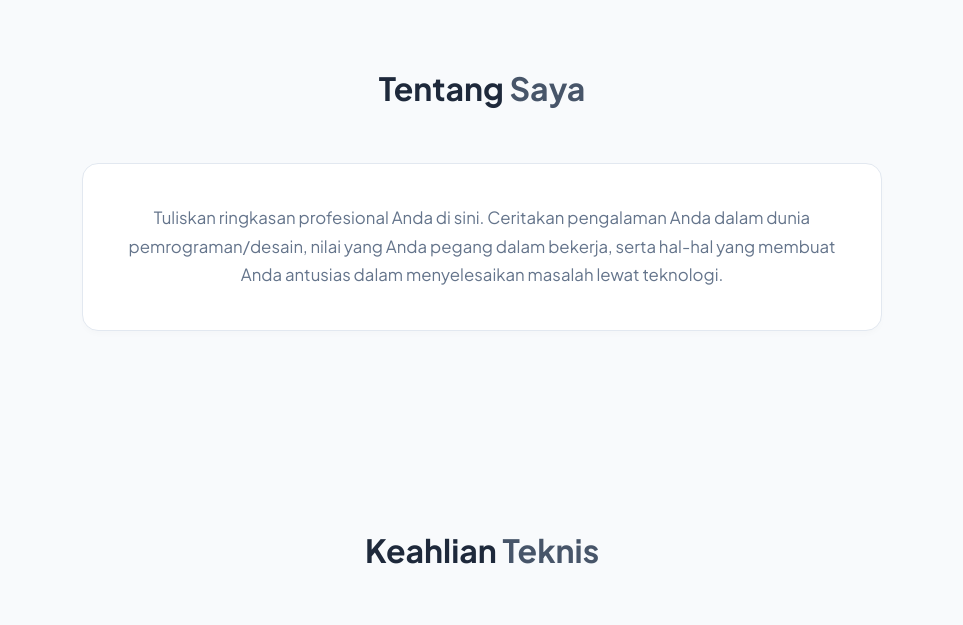
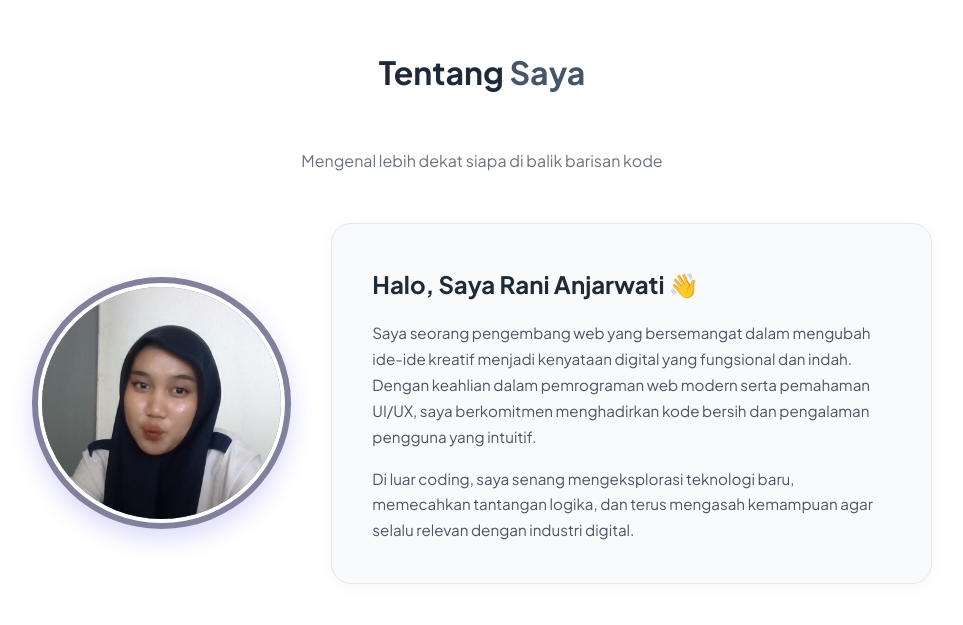
Before and after one commit to ranianjarwati/portofolio, a Vue app: page / in a window 1280 px wide. Shown: the part 835-1460 px from the top of the page, without its empty margins (158-1121 px from the left). Built offline with nearby package versions, Linux system fonts and the light colour scheme.

Commit message:
Menambahkan kegiatan poto dan update konten kegiatan magang1

```diff
--- a/src/components/HeaderApp.vue
+++ b/src/components/HeaderApp.vue
@@ -1,7 +1,7 @@
 <template>
     <nav>
         <div class="nav-container">
-            <a href="/" class="nav-logo">Portofolio<span>.</span></a>
+            <a href="/" class="nav-logo">Rani Anjarwati<span>.</span></a>
             <ul class="nav-menu">
                 <li><router-link to="/#about">Tentang</router-link></li>
                 <li><router-link to="/#skills">keahlian</router-link></li>
--- a/src/view/HomeView.vue
+++ b/src/view/HomeView.vue
@@ -14,10 +14,39 @@
         </header>
 
         <!-- Tentang Saya -->
-        <section id="about">
-            <h2 class="section-title">Tentang <span>Saya</span></h2>
-            <div class="about-card">
-                <p>Tuliskan ringkasan profesional Anda di sini. Ceritakan pengalaman Anda dalam dunia pemrograman/desain, nilai yang Anda pegang dalam bekerja, serta hal-hal yang membuat Anda antusias dalam menyelesaikan masalah lewat teknologi.</p>
+        <section id="about" style="padding: 5rem 2rem; background-color: #ffffff;">
+            <div style="max-width: 900px; margin: 0 auto;">
+
+                <!-- Judul Section -->
+                <div style="text-align: center; margin-bottom: 3rem;">
+                    <h2 class="section-title">Tentang <span>Saya</span></h2>
+                    <p style="color: #6b7280; font-size: 1rem; margin: 0; margin-top: 0.5rem;">Mengenal lebih dekat siapa di balik barisan kode</p>
+                </div>
+
+                <!-- Wrapper Flexbox untuk Layout Berdampingan (Foto & Card) -->
+                <div style="display: flex; flex-wrap: wrap; gap: 2.5rem; align-items: center; justify-content: center;">
+
+                    <!-- Foto Profil Bulat dengan Bingkai Warna Utama -->
+                    <div style="flex: 1; min-width: 220px; max-width: 260px; text-align: center;">
+                        <div style="padding: 6px; background: var(--primary-color, #82819d); border-radius: 50%; box-shadow: 0 10px 25px rgba(79, 70, 229, 0.2);">
+                            <img src="/gambar/21.jpg" alt="Foto Rani Anjarwati" style="width: 100%; height: 240px; border-radius: 50%; object-fit: cover; display: block; border: 4px solid #ffffff;" />
+                        </div>
+                    </div>
+
+                    <!-- Card Deskripsi -->
+                    <div class="about-card" style="flex: 2; min-width: 280px; background: #f9fafb; padding: 2.5rem; border-radius: 20px; box-shadow: 0 4px 20px rgba(0, 0, 0, 0.03); border: 1px solid #e5e7eb; text-align: left;">
+                        <h3 style="font-size: 1.5rem; font-weight: bold; color: #1f2937; margin-top: 0; margin-bottom: 1rem;">
+                            Halo, Saya Rani Anjarwati 👋
+                        </h3>
+                        <p style="color: #4b5563; line-height: 1.7; margin-bottom: 1rem; font-size: 0.95rem;">
+                            Saya seorang pengembang web yang bersemangat dalam mengubah ide-ide kreatif menjadi kenyataan digital yang fungsional dan indah. Dengan keahlian dalam pemrograman web modern serta pemahaman UI/UX, saya berkomitmen menghadirkan kode bersih dan pengalaman pengguna yang intuitif.
+                        </p>
+                        <p style="color: #4b5563; line-height: 1.7; margin: 0; font-size: 0.95rem;">
+                            Di luar coding, saya senang mengeksplorasi teknologi baru, memecahkan tantangan logika, dan terus mengasah kemampuan agar selalu relevan dengan industri digital.
+                        </p>
+                    </div>
+
+                </div>
             </div>
         </section>
 
```
Also changed, not shown: public/gambar/21.jpg (added), public/gambar/22.jpeg (added).
